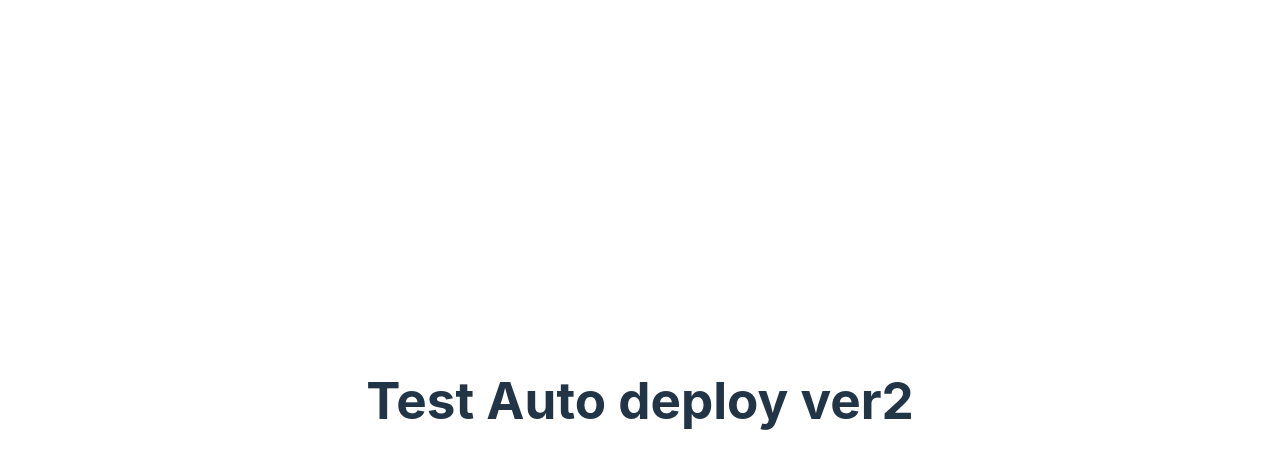
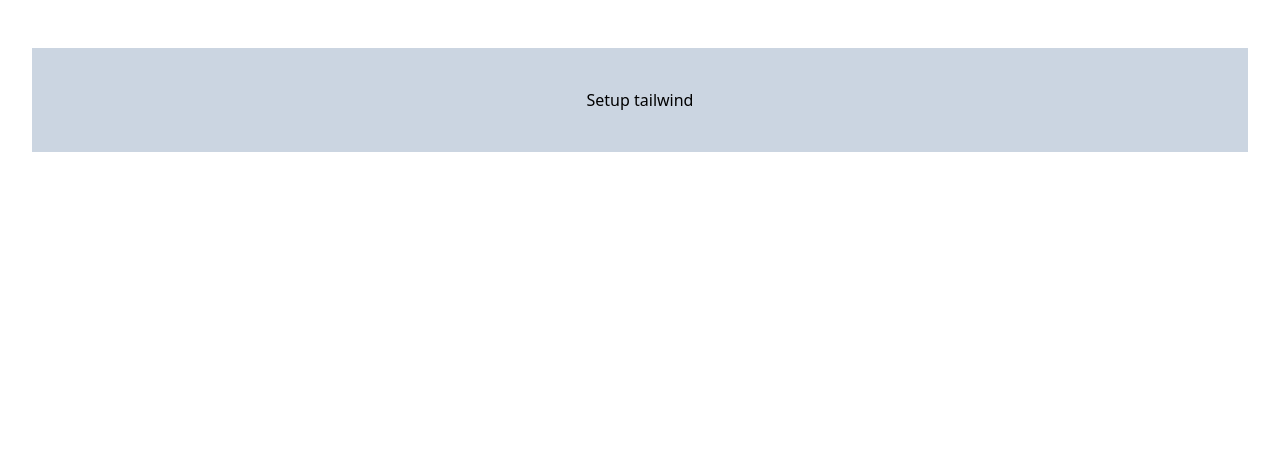
Before and after one commit to tdnhathuy/pokedex, a React (Vite) app: page / in a window 1280 px wide. Shown: the top 468 px of the page. Built offline with nearby package versions, Linux system fonts and the light colour scheme.

Commit message:
feat: setup tailwind

```diff
--- a/package.json
+++ b/package.json
@@ -16,7 +16,10 @@
     "@types/react": "^18.0.27",
     "@types/react-dom": "^18.0.10",
     "@vitejs/plugin-react-swc": "^3.0.0",
+    "autoprefixer": "^10.4.14",
     "gh-pages": "^5.0.0",
+    "postcss": "^8.4.21",
+    "tailwindcss": "^3.2.7",
     "typescript": "^4.9.3",
     "vite": "^4.1.0"
   }
--- /dev/null
+++ b/postcss.config.cjs
@@ -0,0 +1,6 @@
+module.exports = {
+  plugins: {
+    tailwindcss: {},
+    autoprefixer: {},
+  },
+}
--- a/src/App.tsx
+++ b/src/App.tsx
@@ -2,8 +2,8 @@
 
 function App() {
   return (
-    <div className="App">
-      <h1>Test Auto deploy ver2</h1>
+    <div className="mt-4 p-10 bg-slate-300">
+      <h1>Setup tailwind</h1>
     </div>
   );
 }
--- a/src/index.css
+++ b/src/index.css
@@ -1,69 +1,3 @@
-:root {
-  font-family: Inter, system-ui, Avenir, Helvetica, Arial, sans-serif;
-  line-height: 1.5;
-  font-weight: 400;
-
-  color-scheme: light dark;
-  color: rgba(255, 255, 255, 0.87);
-  background-color: #242424;
-
-  font-synthesis: none;
-  text-rendering: optimizeLegibility;
-  -webkit-font-smoothing: antialiased;
-  -moz-osx-font-smoothing: grayscale;
-  -webkit-text-size-adjust: 100%;
-}
-
-a {
-  font-weight: 500;
-  color: #646cff;
-  text-decoration: inherit;
-}
-a:hover {
-  color: #535bf2;
-}
-
-body {
-  margin: 0;
-  display: flex;
-  place-items: center;
-  min-width: 320px;
-  min-height: 100vh;
-}
-
-h1 {
-  font-size: 3.2em;
-  line-height: 1.1;
-}
-
-button {
-  border-radius: 8px;
-  border: 1px solid transparent;
-  padding: 0.6em 1.2em;
-  font-size: 1em;
-  font-weight: 500;
-  font-family: inherit;
-  background-color: #1a1a1a;
-  cursor: pointer;
-  transition: border-color 0.25s;
-}
-button:hover {
-  border-color: #646cff;
-}
-button:focus,
-button:focus-visible {
-  outline: 4px auto -webkit-focus-ring-color;
-}
-
-@media (prefers-color-scheme: light) {
-  :root {
-    color: #213547;
-    background-color: #ffffff;
-  }
-  a:hover {
-    color: #747bff;
-  }
-  button {
-    background-color: #f9f9f9;
-  }
-}
+@tailwind base;
+@tailwind components;
+@tailwind utilities;
--- /dev/null
+++ b/tailwind.config.cjs
@@ -0,0 +1,8 @@
+/** @type {import('tailwindcss').Config} */
+module.exports = {
+  content: ["./index.html", "./src/**/*.{js,ts,jsx,tsx}"],
+  theme: {
+    extend: {},
+  },
+  plugins: [],
+};
```
Also changed, not shown: 1 other file (tests, documents, lock files or other folders).
